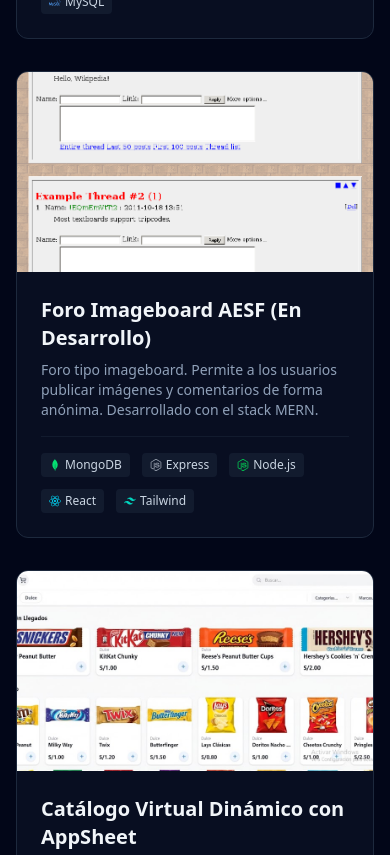
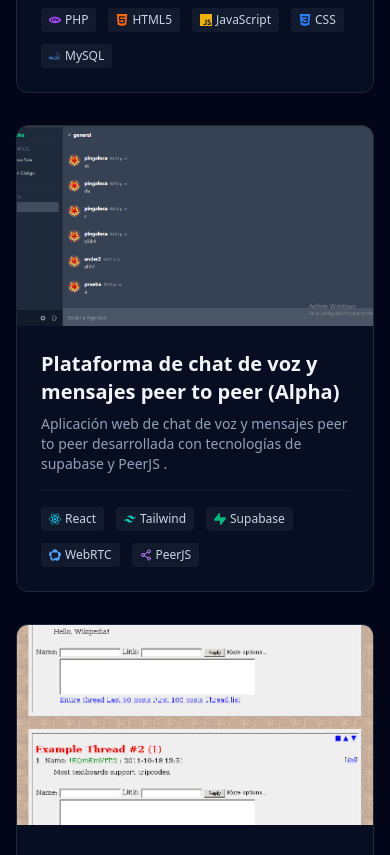
Before and after one commit to AnderFRK/portafolio, a React (Vite) app in the folder portafolio_front/: page / in a window 390 px wide. Shown: the part 3080-3935 px from the top of the page. Built offline with nearby package versions, Linux system fonts and the light colour scheme.

Commit message:
Agregando sub proyectos

```diff
--- a/portafolio_front/src/App.jsx
+++ b/portafolio_front/src/App.jsx
@@ -2,6 +2,7 @@
 import Hero from "./components/sections/Hero";
 import Skills from "./components/sections/Skills";
 import Projects from "./components/sections/Projects";
+import Sub_Projects from "./components/sections/Sub_Projects";
 import Contact from "./components/sections/Contact";
 
 function App() {
@@ -16,6 +17,8 @@
 
         <Projects />
 
+        <Sub_Projects />
+
         <Contact />
 
         <div className="h-20"></div>
--- a/portafolio_front/src/components/sections/Projects.jsx
+++ b/portafolio_front/src/components/sections/Projects.jsx
@@ -1,5 +1,5 @@
 import { motion } from "framer-motion";
-import { projects } from "../../data/projects.jsx"; // Importamos los datos
+import { projects } from "../../data/projects.jsx";
 import { FiGithub, FiExternalLink } from "react-icons/fi";
 
 const Projects = () => {
--- a/portafolio_front/src/components/sections/Skills.jsx
+++ b/portafolio_front/src/components/sections/Skills.jsx
@@ -4,7 +4,7 @@
   SiLua, SiMysql, SiSqlite, SiMongodb, SiExpress,
   SiNodedotjs, SiPython, SiAmazons3, SiAwslambda,
   SiHtml5, SiJquery, SiJavascript, SiPandas, SiNumpy,
-  SiTensorflow, SiGit, SiGithub
+  SiTensorflow, SiGit, SiGithub, SiSupabase
 } from "react-icons/si";
 import { FaJava, FaAws } from "react-icons/fa";
 
@@ -52,6 +52,7 @@
         { name: "Git", icon: <SiGit className="text-orange-600" /> },
         { name: "GitHub", icon: <SiGithub className="text-white" /> },
         { name: "SQLite", icon: <SiSqlite className="text-sky-300" /> },
+        { name: "Supabase", icon: <SiSupabase className="text-emerald-500" /> },
       ]
     }
   ];
--- /dev/null
+++ b/portafolio_front/src/components/sections/Sub_Projects.jsx
@@ -0,0 +1,83 @@
+import { motion } from "framer-motion";
+import { subProjects } from "../../data/sub_project.jsx";
+import { FiGithub, FiExternalLink, FiFolder } from "react-icons/fi";
+
+const Sub_Projects = () => {
+  return (
+    <section id="sub-projects" className="py-16 bg-slate-950">
+      <div className="max-w-7xl mx-auto px-4 sm:px-6 lg:px-8">
+        <motion.div
+          initial={{ opacity: 0, y: 20 }}
+          whileInView={{ opacity: 1, y: 0 }}
+          viewport={{ once: true }}
+          className="text-center mb-12"
+        >
+          <h2 className="text-2xl md:text-3xl font-bold text-slate-200 mb-4">
+            Otros Proyectos y Experimentos
+          </h2>
+          <p className="text-slate-400 max-w-2xl mx-auto text-sm">
+            Proyectos más pequeños, pruebas de concepto o aplicaciones en las que he trabajado para aprender nuevas tecnologías.
+          </p>
+        </motion.div>
+        <div className="grid grid-cols-1 md:grid-cols-2 gap-6">
+          {subProjects.map((project, index) => (
+            <motion.div
+              key={project.id}
+              initial={{ opacity: 0, y: 20 }}
+              whileInView={{ opacity: 1, y: 0 }}
+              viewport={{ once: true }}
+              transition={{ delay: index * 0.1 }}
+              className="bg-slate-900/40 p-6 rounded-xl border border-slate-800 hover:border-cyan-500/30 transition-all hover:-translate-y-1 group relative flex flex-col h-full"
+            >
+              <div className="flex justify-between items-center mb-4">
+                <FiFolder className="text-cyan-500/50 text-3xl group-hover:text-cyan-400 transition-colors" />
+                <div className="flex gap-3">
+                  {project.github && (
+                    <a
+                      href={project.github}
+                      target="_blank"
+                      rel="noreferrer"
+                      className="text-slate-400 hover:text-cyan-400 transition-colors"
+                      title="Ver código en GitHub"
+                    >
+                      <FiGithub size={20} />
+                    </a>
+                  )}
+                  {project.demo && (
+                    <a
+                      href={project.demo}
+                      target="_blank"
+                      rel="noreferrer"
+                      className="text-slate-400 hover:text-cyan-400 transition-colors"
+                      title="Ver Demo"
+                    >
+                      <FiExternalLink size={20} />
+                    </a>
+                  )}
+                </div>
+              </div>
+              <h3 className="text-lg font-bold text-slate-200 mb-2 group-hover:text-cyan-300 transition-colors">
+                {project.title}
+              </h3>
+              <p className="text-slate-400 text-sm mb-6 flex-grow">
+                {project.description}
+              </p>
+              <div className="flex flex-wrap gap-2 mt-auto pt-4 border-t border-slate-800/50">
+                {project.tech.map((tech, i) => (
+                  <div key={i} className="flex items-center gap-1 text-xs text-slate-500 group-hover:text-slate-300 transition-colors">
+                    {tech.icon}
+                    <span>{tech.name}</span>
+                  </div>
+                ))}
+              </div>
+
+            </motion.div>
+          ))}
+        </div>
+
+      </div>
+    </section>
+  );
+};
+
+export default Sub_Projects;
--- a/portafolio_front/src/data/projects.jsx
+++ b/portafolio_front/src/data/projects.jsx
@@ -1,4 +1,4 @@
-import { FiGithub, FiExternalLink, FiLock, FiCloud } from "react-icons/fi";
+import { FiGithub, FiExternalLink, FiLock, FiCloud, FiShare2} from "react-icons/fi";
 import { BsFiletypeXml } from "react-icons/bs";
 import {
   SiReact,
@@ -18,13 +18,17 @@
   SiOracle,
   SiSqlite,
   SiLaravel,
-  SiAndroidstudio
+  SiAndroidstudio,
+  SiSupabase,
+  SiWebrtc,
+  SiTensorflow
 } from "react-icons/si";
 
 import foroImg from "../assets/images/projects/foroejem.png";
 import infouniImg from "../assets/images/projects/infouni.png";
 import catalogoImg from "../assets/images/projects/catalogo.png";
 import androidImg from "../assets/images/projects/app.png";
+import p2pImg from "../assets/images/projects/p2paesf.png";
 
 export const projects = [
   {
@@ -44,6 +48,21 @@
   },
   {
     id: 2,
+    title: "Plataforma de chat de voz y mensajes peer to peer (Alpha)",
+    description: "Aplicación web de chat de voz y mensajes peer to peer desarrollada con tecnologías de supabase y PeerJS .",
+    tech: [
+      { name: "React", icon: <SiReact className="text-cyan-400" /> },
+      { name: "Tailwind", icon: <SiTailwindcss className="text-teal-400" /> },
+      { name: "Supabase", icon: <SiSupabase className="text-emerald-500" /> },
+      { name: "WebRTC", icon: <SiWebrtc className="text-blue-400" /> },
+      { name: "PeerJS", icon: <FiShare2 className="text-purple-400" /> },
+    ],
+    github: "https://github.com/AnderFRK/aesf_p2p",
+    demo: "https://aesf-p2p.vercel.app/",
+    image: p2pImg,
+  },
+  {
+    id: 3,
     title: "Foro Imageboard AESF (En Desarrollo)",
     description: "Foro tipo imageboard. Permite a los usuarios publicar imágenes y comentarios de forma anónima. Desarrollado con el stack MERN.",
     tech: [
@@ -58,7 +77,7 @@
     image: foroImg,
   },
   {
-    id: 3,
+    id: 4,
     title: "Catálogo Virtual Dinámico con AppSheet",
     description: "Aplicación web que agrega productos de forma dinámica utilizando AppSheet. Ideal para pequeñas empresas que desean un catálogo en línea sin complicaciones.",
     tech: [
@@ -70,7 +89,7 @@
     image: catalogoImg,
   },
   {
-    id: 4,
+    id: 5,
     title: "Aplicación de Gestión de Inventario, Venta y Compras",
     description: "Aplicación nativa Android desarrollada en Java. Utiliza SQLite para almacenamiento local y exportación de bases de datos.",
     tech: [
@@ -83,7 +102,7 @@
     demo: null,
     image: androidImg,
   },
-  {
+  /*{
     id: 5,
     title: "Proyecto de AWS de Instituto",
     description: "Proyecto básico de AWS para conocer sus funcionalidades serverless y de gestión de usuarios.",
@@ -102,7 +121,7 @@
     github: "https://github.com/AnderFRK/ProyectoEjemplo5",
     demo: null,
     image: "https://via.placeholder.com/600x400/0f172a/38bdf8?text=Proyecto+AWS",
-  },
+  },*/
   {
     id: 6,
     title: "CRM para Gestión de Clientes (No Disponible)",
@@ -117,4 +136,16 @@
     demo: null,
     image: "https://via.placeholder.com/600x400/0f172a/38bdf8?text=CRM+Privado",
   },
+  {
+    id: 7, title: "CRUD Dashboard para Gestion de Ventas, Compras e Inventario",
+    description: "Página para gestionar ventas, compras e inventario. Desarrollada con React, Vite y Tailwind CSS. El proyecto es un CRUD básico sin funcionalidades avanzadas.",
+    tech: [
+      { name: "React", icon: <SiReact className="text-cyan-400" /> },
+      { name: "Tailwind", icon: <SiTailwindcss className="text-teal-400" /> },
+      { name: "MySQL", icon: <SiMysql className="text-blue-400" /> },
+      { name: "TensorFlow.js", icon: <SiTensorflow className="text-orange-500" /> }
+    ],
+    github: "https://github.com/AnderFRK/LasuAppWebVisual",
+    demo: "https://anderfrk.github.io/LasuAppWebVisual/",
+  },
 ];
--- /dev/null
+++ b/portafolio_front/src/data/sub_project.jsx
@@ -0,0 +1,60 @@
+import {
+  FiGithub,
+  FiExternalLink,
+  FiShare2,
+  FiLock,
+  FiCloud
+} from "react-icons/fi";
+
+import {
+  SiReact,
+  SiVite,
+  SiTailwindcss,
+  SiNodedotjs,
+  SiExpress,
+  SiMongodb,
+  SiSupabase,
+  SiWebrtc,
+  SiAwsamplify,
+  SiAmazondynamodb,
+  SiAmazons3,
+  SiGraphql,
+  SiAwslambda,
+  SiMysql,
+  SiTensorflow
+} from "react-icons/si";
+
+export const subProjects = [
+  /*{
+    id: 1,
+    title: "CRUD Dashboard para Gestion de Ventas, Compras e Inventario",
+    description: "Página para gestionar ventas, compras e inventario. Desarrollada con React, Vite y Tailwind CSS. El proyecto es un CRUD básico sin funcionalidades avanzadas.",
+    tech: [
+      { name: "React", icon: <SiReact className="text-cyan-400" /> },
+      { name: "Tailwind", icon: <SiTailwindcss className="text-teal-400" /> },
+      { name: "MySQL", icon: <SiMysql className="text-blue-400" /> },
+      { name: "TensorFlow.js", icon: <SiTensorflow className="text-orange-500" /> }
+    ],
+    github: "https://github.com/AnderFRK/LasuAppWebVisual",
+    demo: "https://anderfrk.github.io/LasuAppWebVisual/",
+  },*/
+  {
+    id: 1,
+    title: "Proyecto de AWS de Instituto",
+    description: "Proyecto básico de AWS para conocer sus funcionalidades serverless y de gestión de usuarios.",
+    tech: [
+      { name: "React", icon: <SiReact className="text-cyan-400" /> },
+      { name: "Node.js", icon: <SiNodedotjs className="text-green-500" /> },
+      { name: "AWS Amplify", icon: <SiAwsamplify className="text-orange-400" /> },
+      { name: "Amazon Cognito", icon: <FiLock className="text-red-400" /> },
+      { name: "Amazon DynamoDB", icon: <SiAmazondynamodb className="text-blue-400" /> },
+      { name: "Amazon S3", icon: <SiAmazons3 className="text-yellow-400" /> },
+      { name: "AWS AppSync", icon: <SiGraphql className="text-pink-400" /> },
+      { name: "AWS Lambda", icon: <SiAwslambda className="text-orange-500" /> },
+      { name: "IAM", icon: <FiLock className="text-purple-400" /> },
+      { name: "CloudFormation", icon: <FiCloud className="text-indigo-400" /> },
+    ],
+    github: "https://github.com/AnderFRK/VigilaAWS",
+    demo: null,
+  },
+];
```
Also changed, not shown: portafolio_front/src/assets/images/projects/p2paesf.png (added).
